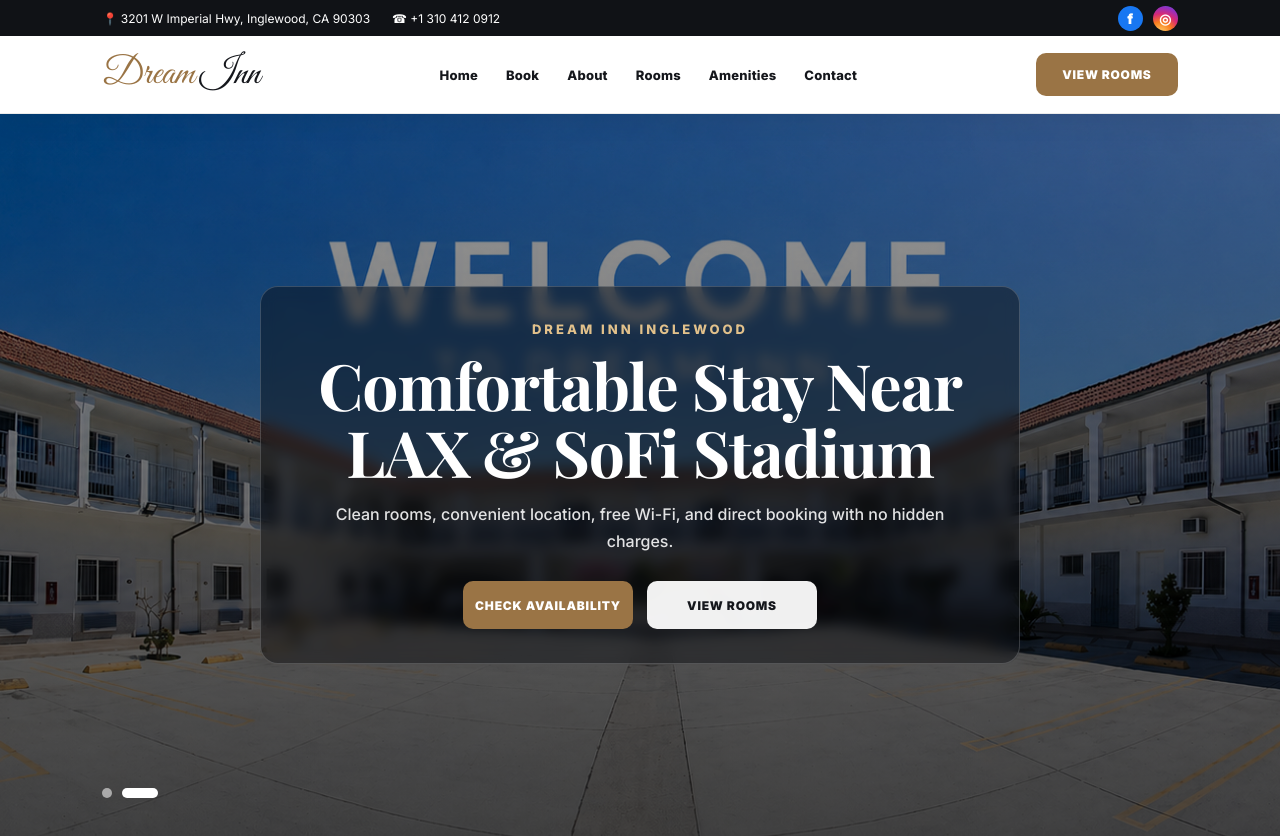
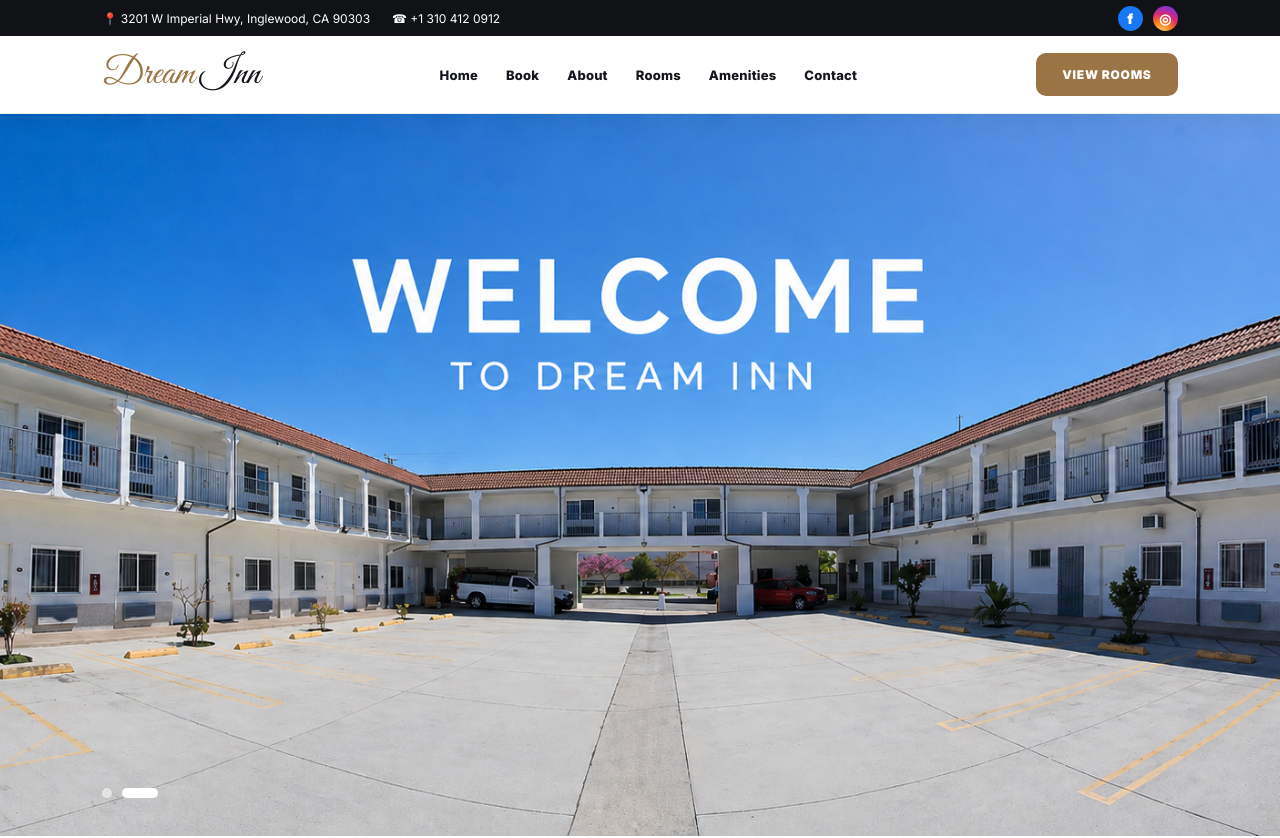
Before and after one commit to meetx00719/dream-inn-website, a React (Vite) app: page / in a window 1280 px wide. Shown: the top 838 px of the page. Built offline with nearby package versions, Linux system fonts and the light colour scheme.

Commit message:
meet git

```diff
--- a/src/index.css
+++ b/src/index.css
@@ -1686,3 +1686,26 @@ button {
     transition-duration: 0.01ms !important;
   }
 }
+/* ===== CLEAN HERO (NO TEXT / NO OVERLAY) ===== */
+
+.luxHeroOverlay {
+  display: none !important;
+}
+
+.luxHeroText {
+  display: none !important;
+}
+
+.heroContentBox {
+  display: none !important;
+}
+
+.heroSub {
+  display: none !important;
+}
+
+/* Make image clean and bright */
+.luxHeroSlide img {
+  filter: none !important;
+  transform: none !important;
+}
```
